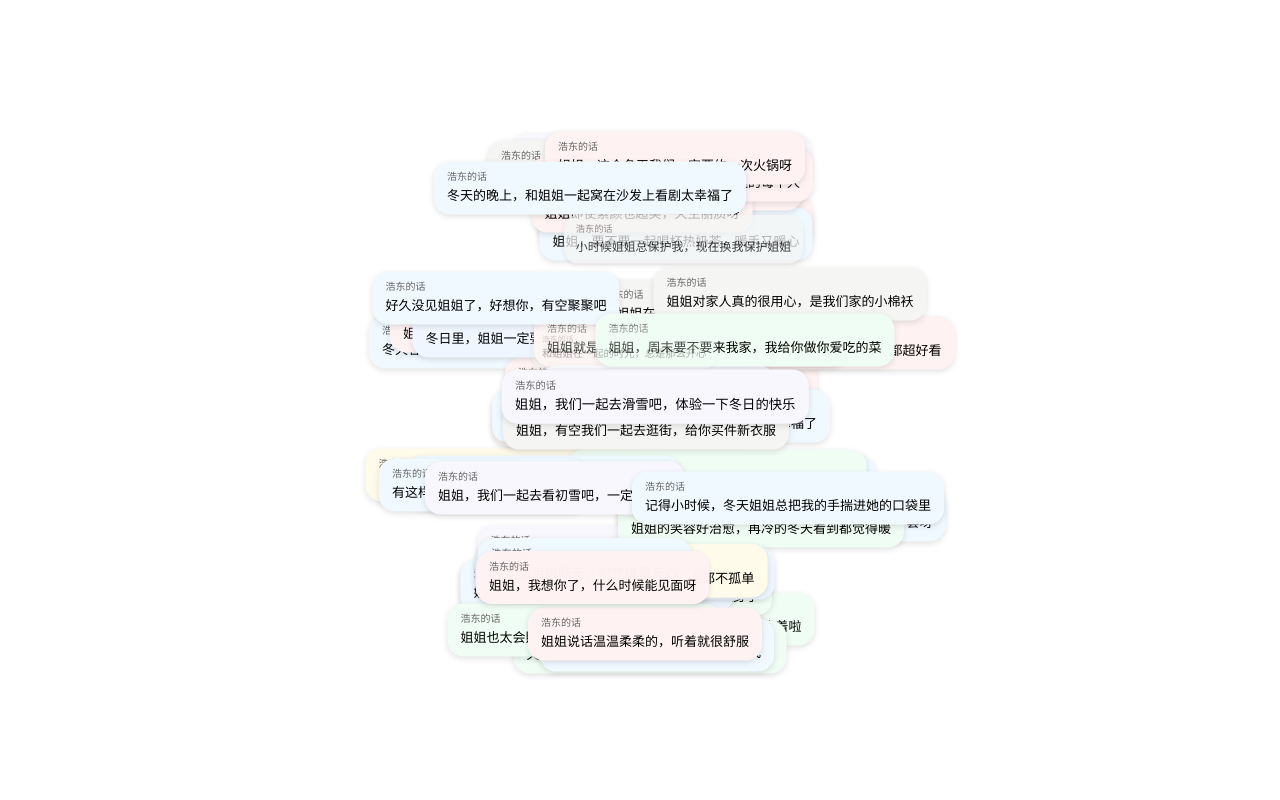
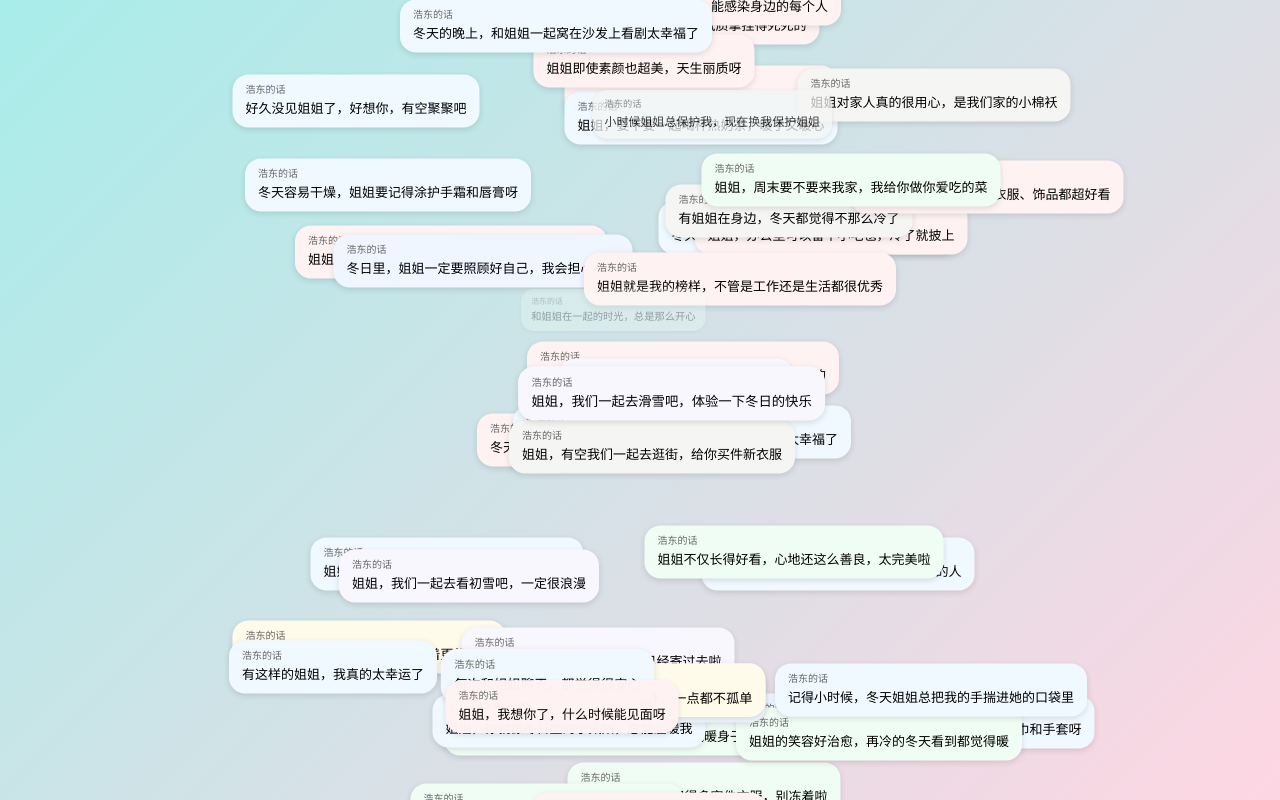
Before and after one commit to wang-2875/wang-2875.github.io, a plain HTML site: page index.html in a window 1280 px wide. Drawn offline with Linux system fonts and the light colour scheme.

Commit message:
Update index.html

```diff
--- a/index.html
+++ b/index.html
@@ -13,9 +13,9 @@
       margin: 0;
       padding: 0;
       overflow: hidden;
+      background: linear-gradient(135deg, #a8edea 0%, #fed6e3 100%); /* 添加渐变背景 */
     }
     body {
-
       background-size: cover;
       display: flex;
       justify-content: center;
@@ -29,7 +29,7 @@
     .chat-container {
       position: absolute;
       width: fit-content;
-      max-width: 55%;
+      max-width: 45%; /* 稍微减小卡片宽度，让布局更宽松 */
       opacity: 0;
       transform: translate(-50%, -50%) scale(0.7);
       animation: spreadIn 0.7s forwards cubic-bezier(0.34, 1.56, 0.64, 1);
@@ -153,8 +153,6 @@
       "姐姐，不管遇到什么事，我永远站在你这边",
       "姐姐，你的鼓励是我前进的最大动力",
       "浩东收到了姐姐的红包，很是开心"
-
-
     ];
 
     const colors = [
@@ -165,7 +163,7 @@
     const cardCount = 66;
     const container = document.getElementById("cardContainer");
 
-    // 核心优化：大幅扩大上方和下方的纵向范围
+    // 优化分布算法 - 让卡片更加分散
     for (let i = 0; i < cardCount; i++) {
       setTimeout(() => {
         const text = winterTexts[i];
@@ -173,32 +171,44 @@
         const zIndex = Math.floor(Math.random() * 66) + 1;
         let spreadX, spreadY;
 
+        // 获取屏幕宽高，用于计算分布范围
+        const screenWidth = window.innerWidth;
+        const screenHeight = window.innerHeight;
+
+        // 计算最大偏移量，基于屏幕尺寸
+        const maxSpreadX = screenWidth * 0.8; // 水平方向最大偏移屏幕宽度的80%
+        const maxSpreadY = screenHeight * 0.8; // 垂直方向最大偏移屏幕高度的80%
+
         const random = Math.random();
         if (random < 0.2) {
-          // 中心层（20%）：±0~50px
-          spreadX = Math.floor(Math.random() * 50) - 25;
-          spreadY = Math.floor(Math.random() * 50) - 25;
+          // 中心层（20%）：±0~100px
+          spreadX = Math.floor(Math.random() * 100) - 50;
+          spreadY = Math.floor(Math.random() * 100) - 50;
         } else if (random < 0.4) {
-          // 中等层（20%）：±50~100px
-          spreadX = Math.floor(Math.random() * 50) + 50;
-          spreadY = Math.floor(Math.random() * 50) + 50;
+          // 中等层（20%）：±100~200px
+          spreadX = Math.floor(Math.random() * 100) + 100;
+          spreadY = Math.floor(Math.random() * 100) + 100;
           spreadX = Math.random() > 0.5 ? spreadX : -spreadX;
           spreadY = Math.random() > 0.5 ? spreadY : -spreadY;
         } else if (random < 0.6) {
-          // 边缘层（20%）：±100~180px
-          spreadX = Math.floor(Math.random() * 80) + 100;
-          spreadY = Math.floor(Math.random() * 80) + 50;
+          // 边缘层（20%）：±200~350px
+          spreadX = Math.floor(Math.random() * 150) + 200;
+          spreadY = Math.floor(Math.random() * 150) + 200;
           spreadX = Math.random() > 0.5 ? spreadX : -spreadX;
           spreadY = Math.random() > 0.5 ? spreadY : -spreadY;
         } else if (random < 0.8) {
-          // 上方层（20%）：扩大到纵向-150~-250px（贴近屏幕顶部边缘）
-          spreadX = Math.floor(Math.random() * 120) - 60;
-          spreadY = -(Math.floor(Math.random() * 100) + 150);
+          // 上方层（20%）：扩大到纵向-250~-450px
+          spreadX = Math.floor(Math.random() * 200) - 100;
+          spreadY = -(Math.floor(Math.random() * 200) + 250);
         } else {
-          // 下方层（20%）：扩大到纵向150~250px（贴近屏幕底部边缘）
-          spreadX = Math.floor(Math.random() * 120) - 60;
-          spreadY = Math.floor(Math.random() * 100) + 150;
+          // 下方层（20%）：扩大到纵向250~450px
+          spreadX = Math.floor(Math.random() * 200) - 100;
+          spreadY = Math.floor(Math.random() * 200) + 250;
         }
+
+        // 确保不会超出屏幕太多
+        spreadX = Math.max(-maxSpreadX, Math.min(maxSpreadX, spreadX));
+        spreadY = Math.max(-maxSpreadY, Math.min(maxSpreadY, spreadY));
 
         const cardDiv = document.createElement("div");
         cardDiv.className = "chat-container";
@@ -210,7 +220,6 @@
         cardDiv.innerHTML = `
           <div class="chat-card" style="background: ${color}">
             <div class="chat-header">
-
               <span>浩东的话</span>
             </div>
             ${text}
```
